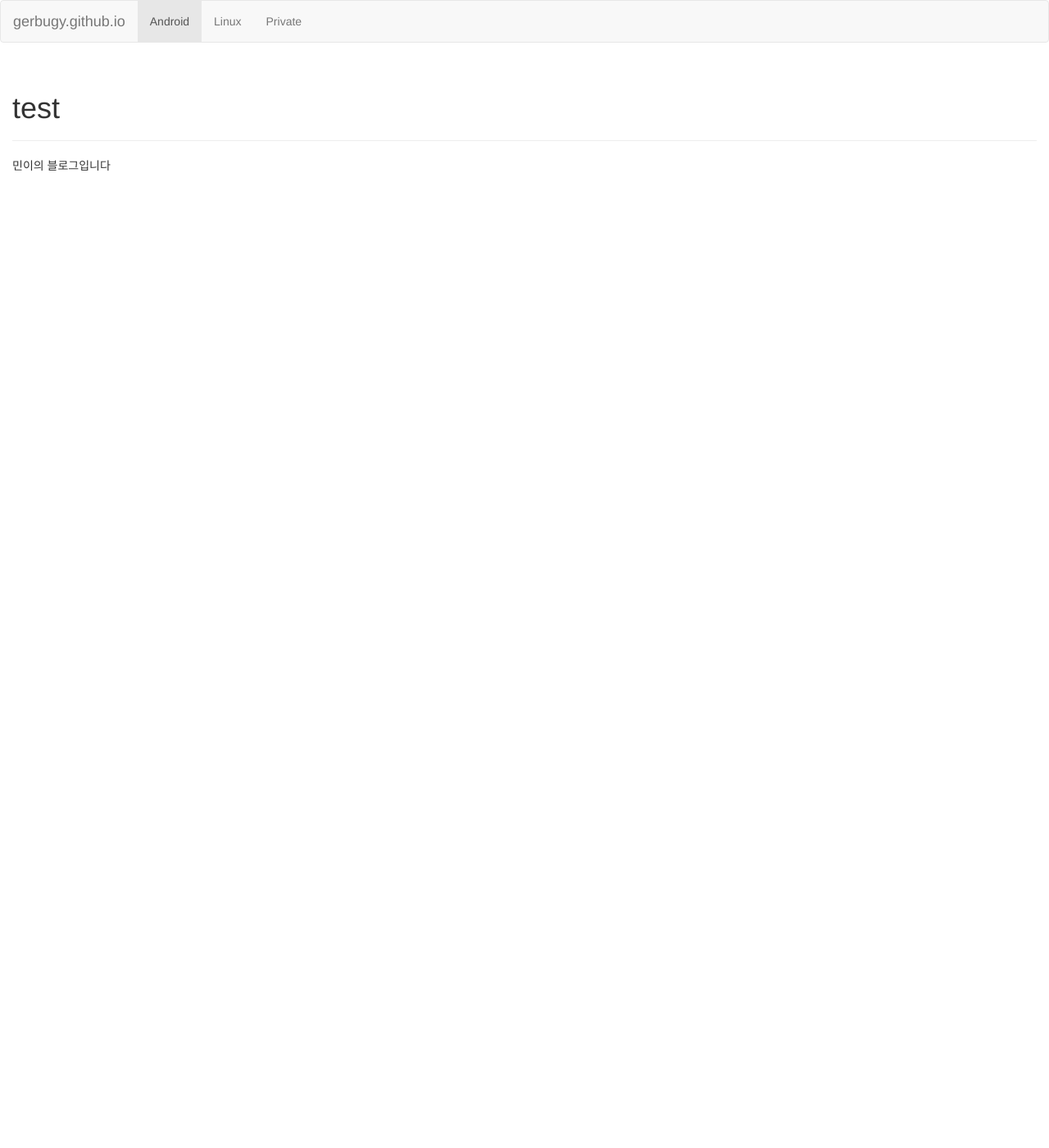
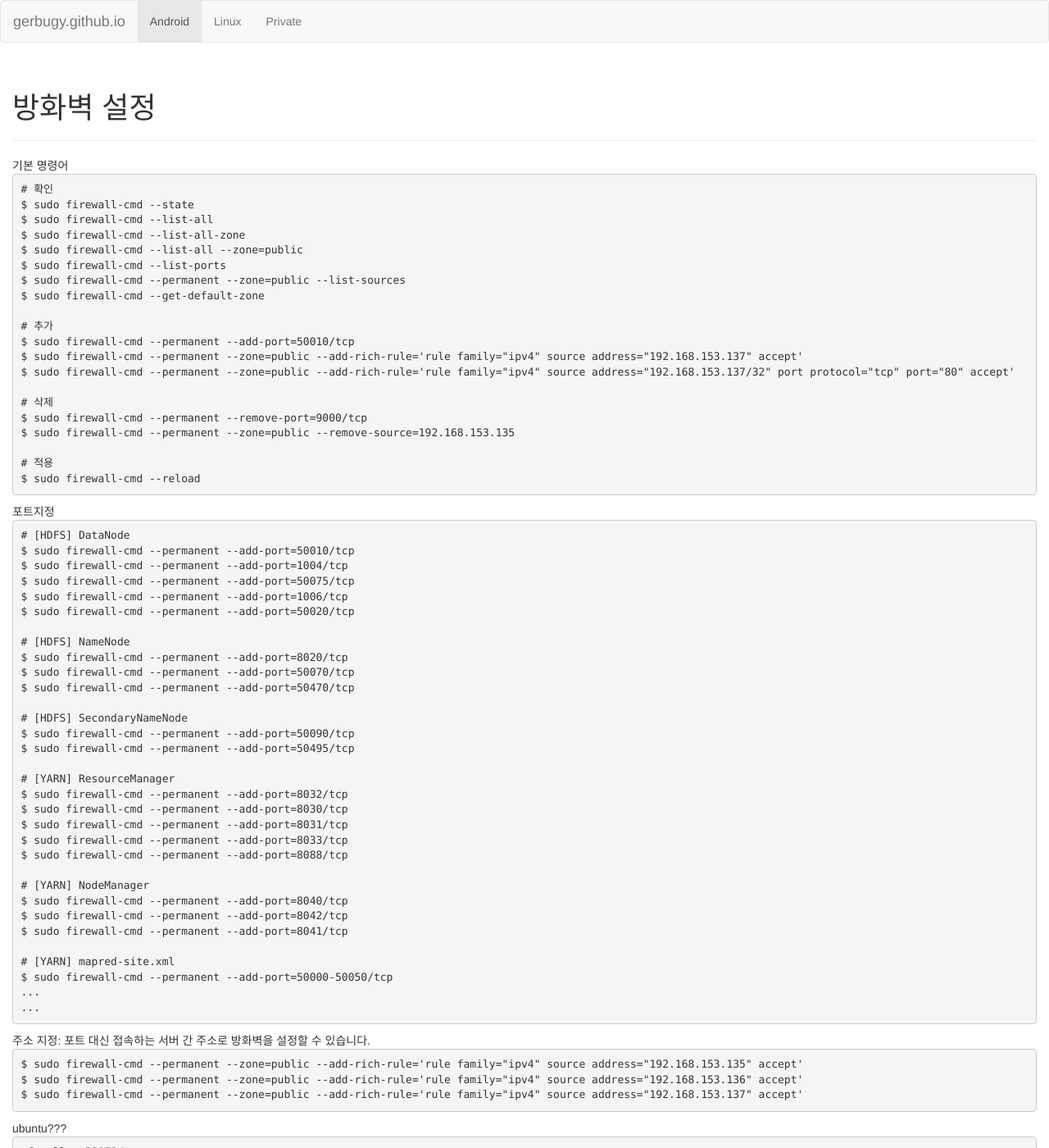
Before and after one commit to gerbugy/gerbugy.github.io, a Jekyll site: the page built from linux/002.html, in a window 1280 px wide and 1400 px high. Shown: the whole window at 82% size. Built offline with Jekyll 4.4.1, drawn with Linux system fonts in a browser that asks for light colours; some of the changed text lies outside the part shown.

Commit message:
Update 002.html

```diff
--- a/linux/002.html
+++ b/linux/002.html
@@ -1,7 +1,75 @@
 ---
 layout: default
-title: test
+title: 방화벽 설정
 ---
 <div class="container-fluid">
-  민이의 블로그입니다
+  기본 명령어<br>
+  <pre># 확인
+$ sudo firewall-cmd --state
+$ sudo firewall-cmd --list-all
+$ sudo firewall-cmd --list-all-zone
+$ sudo firewall-cmd --list-all --zone=public
+$ sudo firewall-cmd --list-ports
+$ sudo firewall-cmd --permanent --zone=public --list-sources
+$ sudo firewall-cmd --get-default-zone
+
+# 추가
+$ sudo firewall-cmd --permanent --add-port=50010/tcp
+$ sudo firewall-cmd --permanent --zone=public --add-rich-rule='rule family="ipv4" source address="192.168.153.137" accept'
+$ sudo firewall-cmd --permanent --zone=public --add-rich-rule='rule family="ipv4" source address="192.168.153.137/32" port protocol="tcp" port="80" accept'
+
+# 삭제
+$ sudo firewall-cmd --permanent --remove-port=9000/tcp
+$ sudo firewall-cmd --permanent --zone=public --remove-source=192.168.153.135
+
+# 적용
+$ sudo firewall-cmd --reload</pre>
+
+  포트지정
+  <pre># [HDFS] DataNode
+$ sudo firewall-cmd --permanent --add-port=50010/tcp
+$ sudo firewall-cmd --permanent --add-port=1004/tcp
+$ sudo firewall-cmd --permanent --add-port=50075/tcp
+$ sudo firewall-cmd --permanent --add-port=1006/tcp
+$ sudo firewall-cmd --permanent --add-port=50020/tcp
+
+# [HDFS] NameNode
+$ sudo firewall-cmd --permanent --add-port=8020/tcp
+$ sudo firewall-cmd --permanent --add-port=50070/tcp
+$ sudo firewall-cmd --permanent --add-port=50470/tcp
+
+# [HDFS] SecondaryNameNode
+$ sudo firewall-cmd --permanent --add-port=50090/tcp
+$ sudo firewall-cmd --permanent --add-port=50495/tcp
+
+# [YARN] ResourceManager
+$ sudo firewall-cmd --permanent --add-port=8032/tcp
+$ sudo firewall-cmd --permanent --add-port=8030/tcp
+$ sudo firewall-cmd --permanent --add-port=8031/tcp
+$ sudo firewall-cmd --permanent --add-port=8033/tcp
+$ sudo firewall-cmd --permanent --add-port=8088/tcp
+
+# [YARN] NodeManager
+$ sudo firewall-cmd --permanent --add-port=8040/tcp
+$ sudo firewall-cmd --permanent --add-port=8042/tcp
+$ sudo firewall-cmd --permanent --add-port=8041/tcp
+
+# [YARN] mapred-site.xml
+$ sudo firewall-cmd --permanent --add-port=50000-50050/tcp
+...
+...</pre>
+
+  주소 지정: 포트 대신 접속하는 서버 간 주소로 방화벽을 설정할 수 있습니다.
+  <pre>$ sudo firewall-cmd --permanent --zone=public --add-rich-rule='rule family="ipv4" source address="192.168.153.135" accept'
+$ sudo firewall-cmd --permanent --zone=public --add-rich-rule='rule family="ipv4" source address="192.168.153.136" accept'
+$ sudo firewall-cmd --permanent --zone=public --add-rich-rule='rule family="ipv4" source address="192.168.153.137" accept'</pre>
+
+  ubuntu???
+  <pre>ufw allow 50070/tcp
+ufw allow 8088/tcp
+ufw reload</pre>
+
+  주소 포워딩
+  <pre>$ sudo firewall-cmd --zone=public --add-forward-port=port=80:proto=tcp:toport=8080 --permanent
+$ sudo firewall-cmd --reload</pre>
 </div>
```
